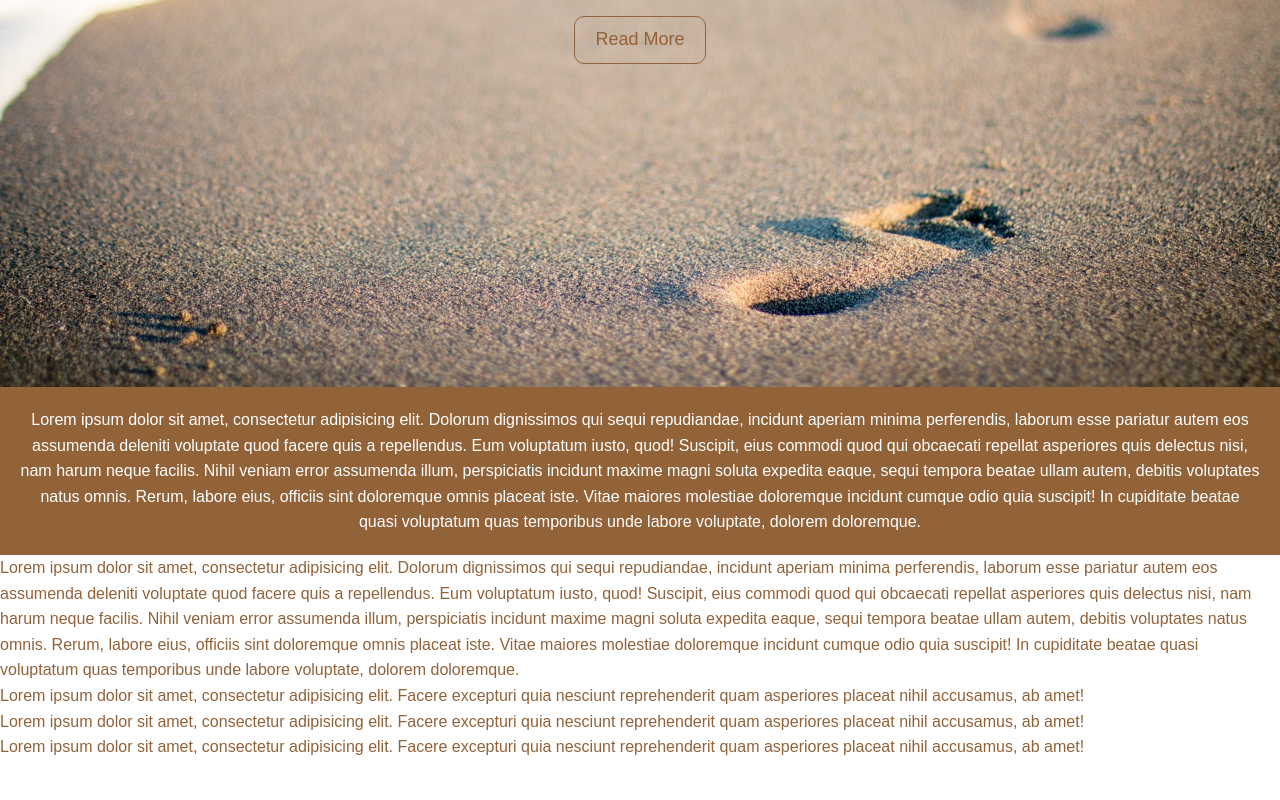
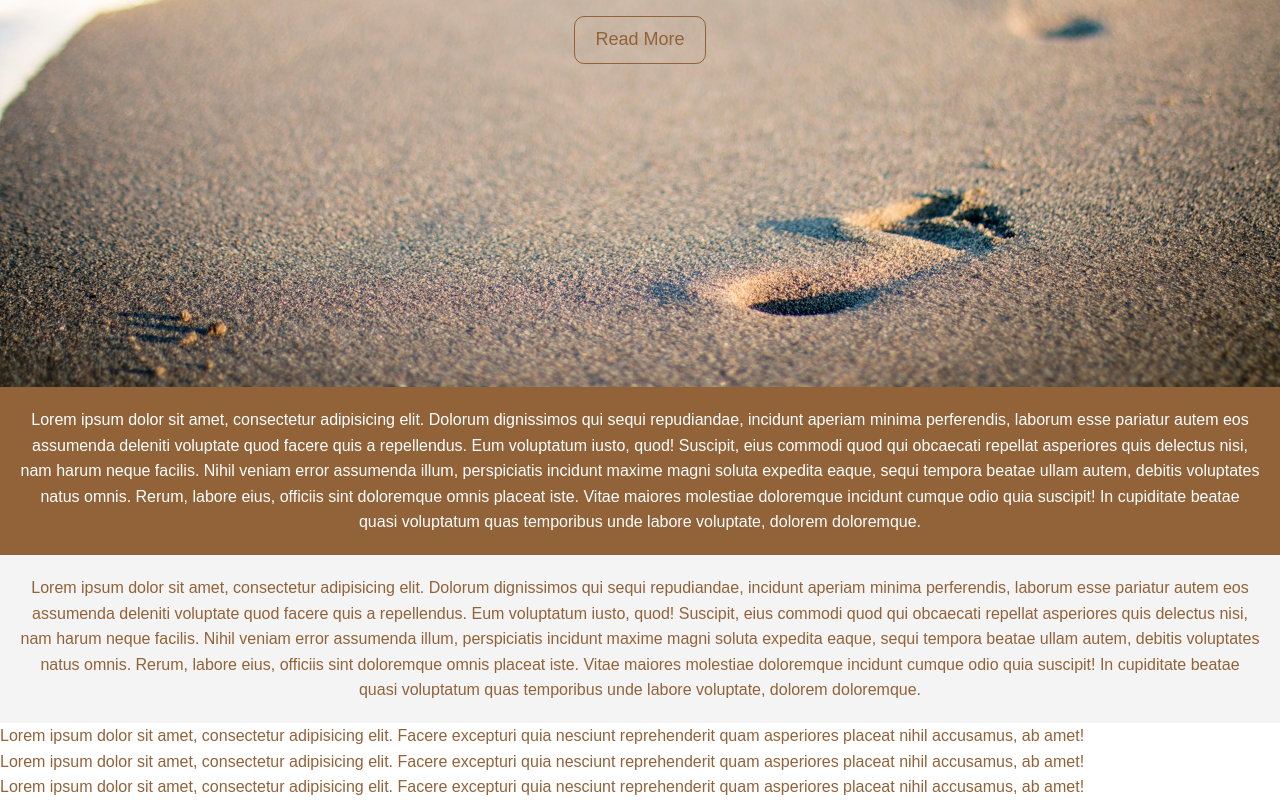
Before and after one commit to xirokx/beach-landing-tut, a plain HTML site: page index.html in a window 1280 px wide. Shown: the part 413-1213 px from the top of the page. Before the commit the page ends 1173 px from the top, so only its background shows below. Drawn offline with Linux system fonts and the light colour scheme.

Commit message:
section b css styling added

```diff
--- a/css/style.css
+++ b/css/style.css
@@ -54,3 +54,9 @@ body{
   color: #fff;
   text-align: center;
 }
+
+#section-b{
+  padding: 20px;
+  background: #f4f4f4;
+  text-align: center;
+}
```
